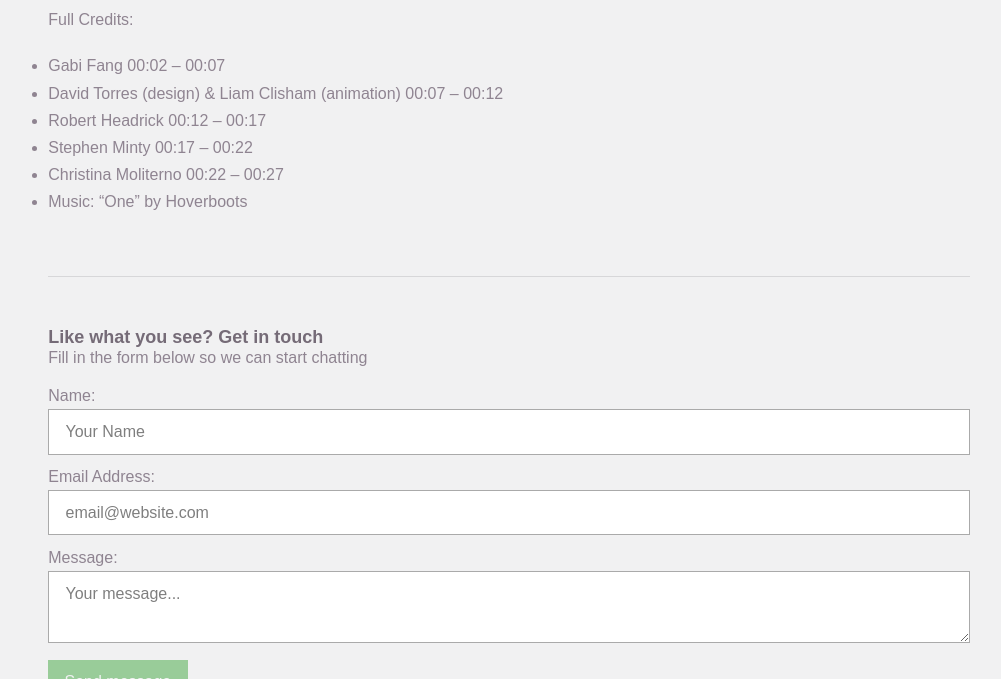
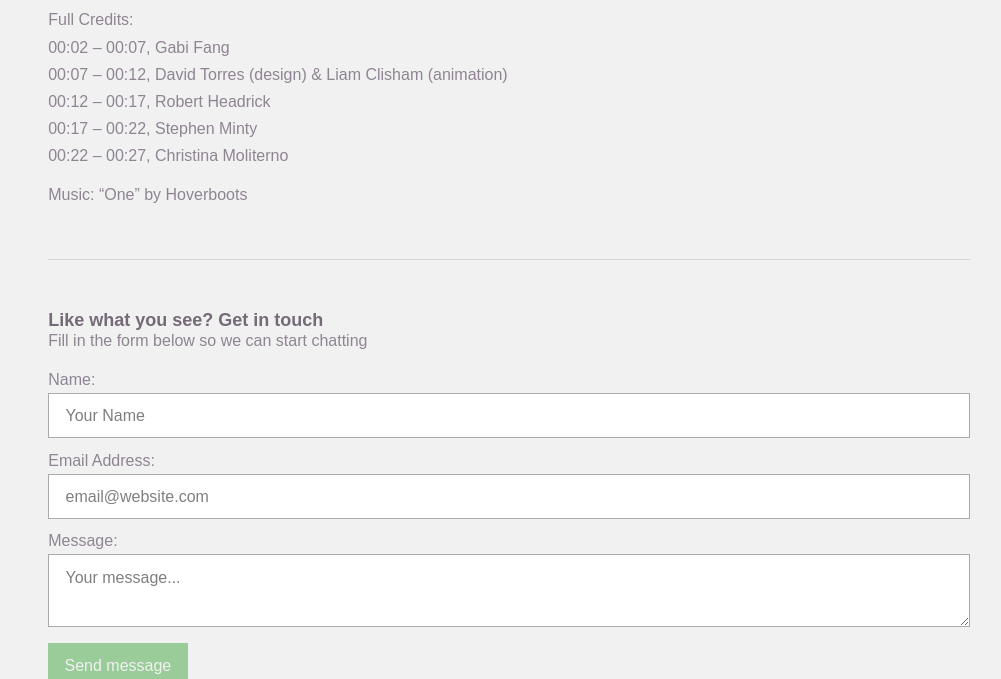
Before and after one commit to StephenMinty/itsminty.co.uk, a Jekyll site: the page built from _projects/motion-corpse.markdown, in a window 1280 px wide and 900 px high, scrolled down 833 px, cut to the strip 221-900 px from the top of the window. Shown: the whole strip, without its empty margins (131-1132 px from the left). Built offline with Jekyll 4.4.1, drawn with Linux system fonts in a browser that asks for light colours; some web fonts are replaced; part of the change alters nothing that is shown.

```diff
--- a/_projects/motion-corpse.markdown
+++ b/_projects/motion-corpse.markdown
@@ -14,11 +14,11 @@ Check out the video below for the full effect.
 
 {% include video.html id="185823131" %}
 
-Full Credits:
-* Gabi Fang 00:02 – 00:07
-* David Torres (design) & Liam Clisham (animation) 00:07 – 00:12
-* Robert Headrick 00:12 – 00:17
-* Stephen Minty 00:17 – 00:22
-* Christina Moliterno 00:22 – 00:27
+Full Credits:\
+00:02 – 00:07, Gabi Fang\
+00:07 – 00:12, David Torres (design) & Liam Clisham (animation)\
+00:12 – 00:17, Robert Headrick\
+00:17 – 00:22, Stephen Minty\
+00:22 – 00:27, Christina Moliterno
 
-* Music: “One” by Hoverboots
+Music: “One” by Hoverboots
```
